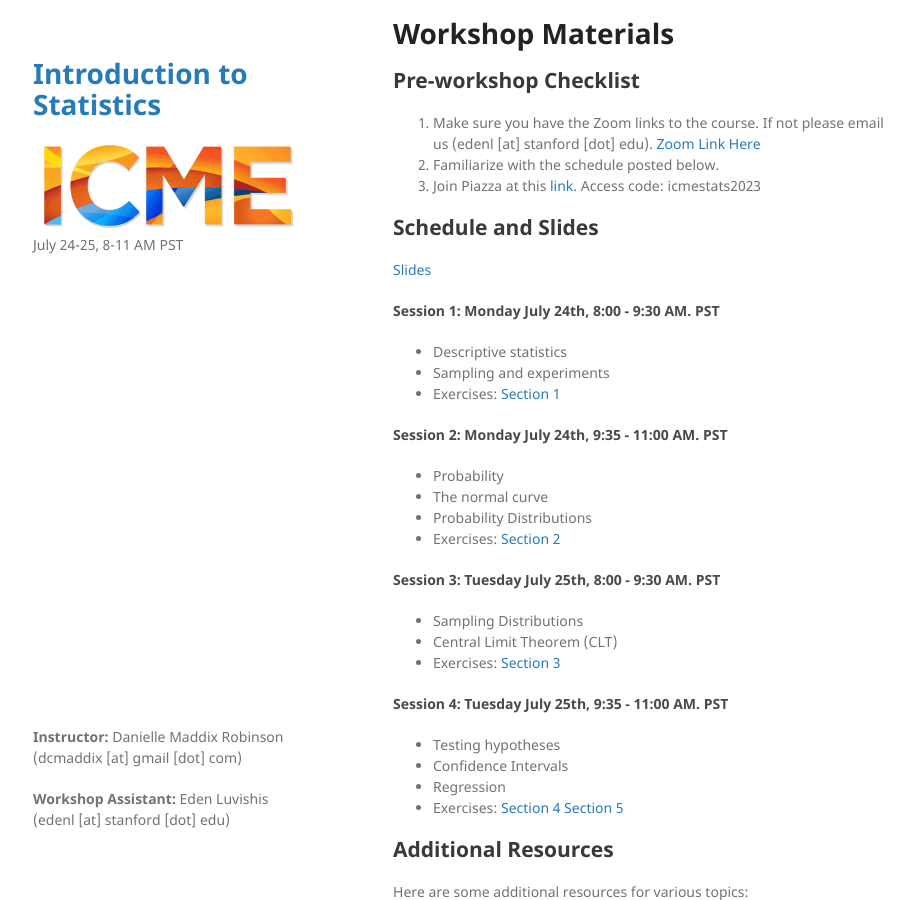
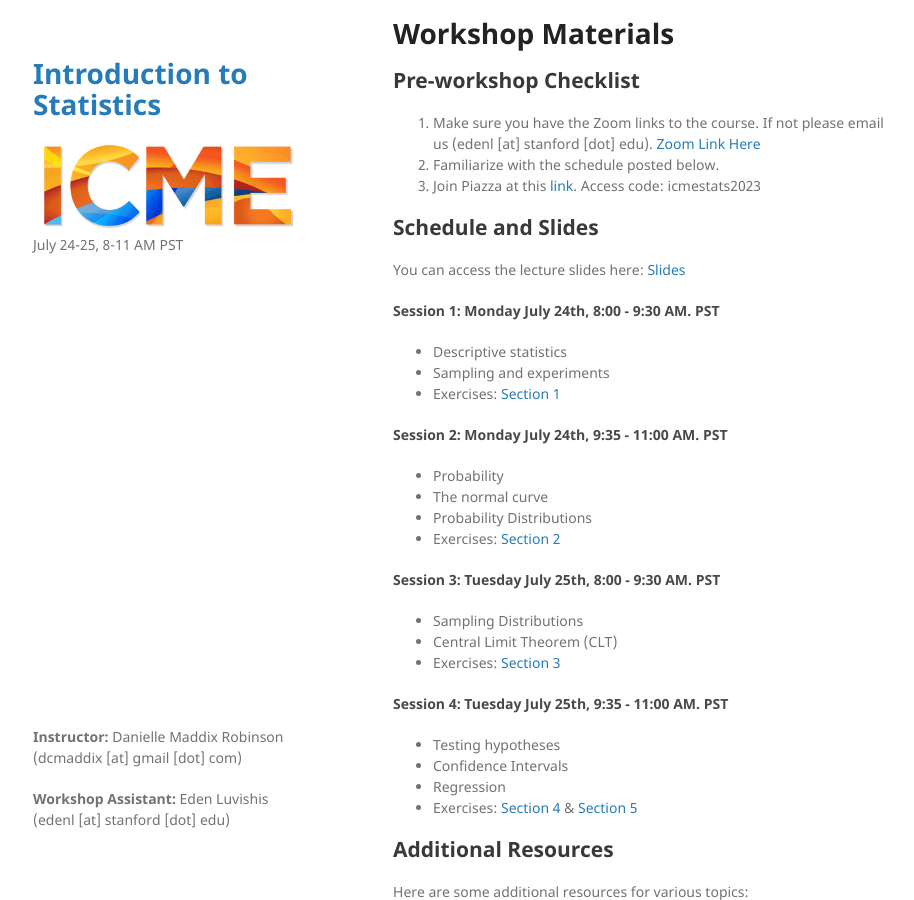
Before and after one commit to eluvishis/Stanford-ICME-Summer-2023-Stats, a Jekyll site: the page built from index.md, in a window 1280 px wide and 900 px high, scrolled down 1501 px. Shown: the whole window, without its empty margins (177-1091 px from the left). Built offline with Jekyll 4.4.1, drawn with Linux system fonts in a browser that asks for light colours; our own code applies the rules of GitHub Pages for plain Markdown files.

Commit message:
quick fixes

```diff
--- a/index.md
+++ b/index.md
@@ -28,7 +28,7 @@ Eden Luvishis is a Master's student in the Institute for Computational and Mathe
 
 ## Schedule and Slides
 
-[Slides](/assets/pdf/slidesall_danielle.pdf)
+You can access the lecture slides here: [Slides](/assets/pdf/slidesall_danielle.pdf)
 
 #### Session 1: Monday July 24th, 8:00 - 9:30 AM. PST
   - Descriptive statistics
@@ -52,7 +52,7 @@ Eden Luvishis is a Master's student in the Institute for Computational and Mathe
   - Testing hypotheses
   - Confidence Intervals
   - Regression
-  - Exercises: [Section 4](/assets/pdf/section4.pdf) [Section 5](/assets/pdf/section5.pdf)
+  - Exercises: [Section 4](/assets/pdf/section4.pdf) & [Section 5](/assets/pdf/section5.pdf)
 
 
 ## Additional Resources
```
